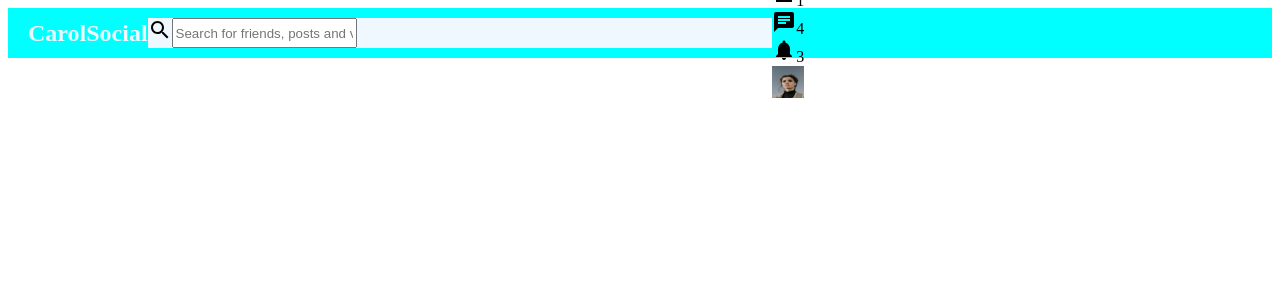
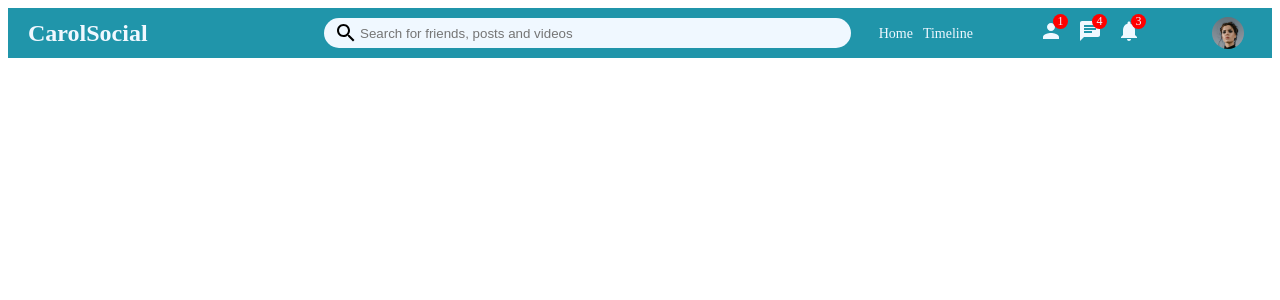
Before and after one commit to carolnamirimu/socialapp2, a React (Create React App) app in the folder socialapp2/: page / in a window 1280 px wide. Shown: the top 300 px of the page. Built offline with nearby package versions, Linux system fonts and the light colour scheme.

Commit message:
Worked on the Topbar items positioning

```diff
--- a/socialapp2/src/component/Topbar.jsx
+++ b/socialapp2/src/component/Topbar.jsx
@@ -12,9 +12,10 @@
 <span className="logo">CarolSocial </span>
             </div>
             <div className="topbarCenter">
-                <div className="searchbar">
+                <div className="searchbar"><span className="searchIcon">
                     <SearchIcon/>
-                    <input type="text" placeholder="Search for friends, posts and videos"/>
+                    </span>
+                    <input className="searchInput"type="text" placeholder="Search for friends, posts and videos"/>
                 </div>
                 </div>
              <div className="topbarRight">
@@ -22,6 +23,7 @@
                     <span className="topbarLink">Home</span>
                     <span className="topbarLink">Timeline</span>
                 </div>
+                <div className="topbarIcons">
                 <div className="topbaricon">
 <PersonIcon/><span className="topbarIconBadge">1</span>
 
@@ -32,7 +34,7 @@
                 </div>
                 <div className="topbaricon">
 <NotificationsIcon/><span className="topbarIconBadge">3</span>
-
+</div>
 
                 </div>
                 <img src="/assets/1.jpeg" alt="" className="topbarimage" />
--- a/socialapp2/src/component/tobar.css
+++ b/socialapp2/src/component/tobar.css
@@ -1,13 +1,13 @@
 .topbarContainer{
     height: 50px;
     width: 100%;
-    background-color: aqua;
+    background-color: rgb(32, 149, 170);
     display: flex;
     align-items: center;
     position: sticky;
     top: 0;
 }
-.topbarLeft{
+.topbarleft{
     flex: 3;
 }
 .logo{
@@ -24,12 +24,60 @@
     width: 100%;
     height: 30px;
     background: aliceblue;
+    border-radius: 30px;
     display: flex;
+    align-items: center;
+}
+.searchIcon{
+    font-size: 5px !important;
+    margin-left: 10px;
+}
+.searchInput{
+    border: none;
+    width: 80%;
+    background-color: aliceblue;
+}
+.searchInput:focus{
+   outline: none;
 }
 .topbarRight{
     flex: 4;
+    display: flex;
+    align-items: center;
+    justify-content: space-around;
+    color: aliceblue;
+}
+.topbarLink{
+    margin-right: 10px;
+    font-size: 14px;
+    cursor: pointer;
+}
+.topbarIcons{
+    display: flex;
+}
+.topbaricon{
+    margin-right: 15px;
+    cursor: pointer;
+    position: relative;
+}
+.topbarIconBadge{
+    width: 15px;
+    height: 15px;
+    background-color: red;
+    border-radius: 50%;
+    color: aliceblue;
+    position: absolute;
+   text-align: center;
+   justify-content: center;
+   top: -5px;
+   right: -5px;
+   font-size: 12px;
+
 }
 .topbarimage{
     height: 32px;
     width: 32px;
+    border-radius: 50%;
+    object-fit:cover ;
+
 }
```
